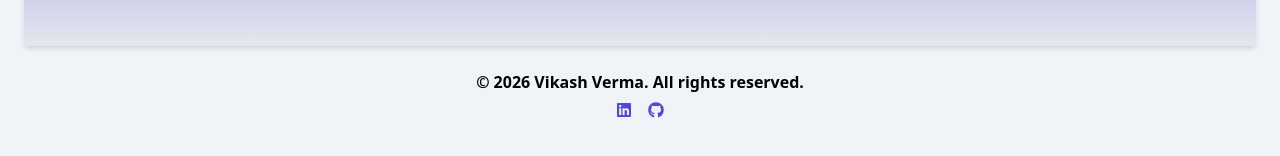
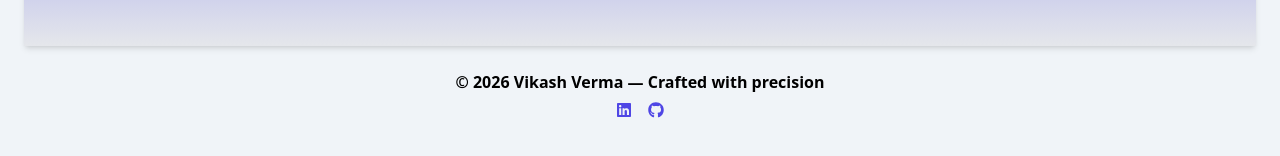
Before and after one commit to imvk01/My-Portfolio, a React (Vite) app: page / in a window 1280 px wide. Shown: the part 3041-3197 px from the top of the page. Built offline with nearby package versions, Linux system fonts and the light colour scheme.

Commit message:
little changes on home page

```diff
--- a/src/pages/About.jsx
+++ b/src/pages/About.jsx
@@ -297,7 +297,7 @@ export default function About() {
       {/* ===== FOOTER ===== */}
       <div className="py-6 px-4 sm:px-6 lg:px-12 bg-gray-200 dark:bg-gray-800 text-center">
         <p className="text-black dark:text-white font-semibold">
-          © 2026 Vikash Verma. All rights reserved.
+        © 2026 Vikash Verma — Crafted with precision
         </p>
         <div className="flex justify-center space-x-4 mt-2 text-indigo-600 dark:text-indigo-400">
           <a
--- a/src/pages/Contact.jsx
+++ b/src/pages/Contact.jsx
@@ -65,8 +65,8 @@ function Contact() {
       <section className="mt-24 px-6 lg:px-20 py-16 bg-gray-50 dark:bg-gray-900">
         {/* Heading */}
         <div className="text-center mb-16">
-          <h2 className="text-4xl font-extrabold text-gray-900 dark:text-white mb-4">
-            Let’s Work Together
+          <h2 className="text-4xl sm:text-5xl font-extrabold text-gray-900 dark:text-white mb-2">
+            Let’s <span className="text-indigo-600 dark:text-indigo-400">Work Together</span>
           </h2>
           <p className="text-gray-600 dark:text-gray-300 max-w-2xl mx-auto text-lg">
             I'm open to full-time roles, internships, and freelance
@@ -192,7 +192,7 @@ function Contact() {
       {/* ===== FOOTER ===== */}
       <div className="py-6 px-4 sm:px-6 lg:px-12 bg-gray-200 dark:bg-gray-800 text-center">
         <p className="text-black dark:text-white font-semibold">
-          © 2026 Vikash Verma. All rights reserved.
+        © 2026 Vikash Verma — Crafted with precision
         </p>
         <div className="flex justify-center space-x-4 mt-2 text-indigo-600 dark:text-indigo-400">
           <a
--- a/src/pages/Home.jsx
+++ b/src/pages/Home.jsx
@@ -346,7 +346,7 @@ export default function Home() {
           {/* ===== FOOTER ===== */}
           <div className="py-6 px-4 sm:px-6 lg:px-12  dark:bg-gray-900 text-center max-w-8xl mx-auto">
             <p className="text-black dark:text-white font-semibold">
-              © 2026 Vikash Verma. All rights reserved.
+            © 2026 Vikash Verma — Crafted with precision
             </p>
             <div className="flex justify-center space-x-4 mt-2 text-indigo-600 dark:text-indigo-400">
               <a
--- a/src/pages/Projects.jsx
+++ b/src/pages/Projects.jsx
@@ -198,7 +198,7 @@ export default function Projects() {
       {/* FOOTER */}
       <div className="py-6 px-4 sm:px-6 lg:px-12 bg-gray-200 dark:bg-gray-800 text-center">
         <p className="text-black dark:text-white font-semibold">
-          © 2026 Vikash Verma. All rights reserved.
+        © 2026 Vikash Verma — Crafted with precision
         </p>
         <div className="flex justify-center space-x-4 mt-2 text-indigo-600 dark:text-indigo-400">
           <a
--- a/src/pages/recommendation.jsx
+++ b/src/pages/recommendation.jsx
@@ -52,7 +52,7 @@ export default function Recommendations() {
       {/* ===== FOOTER ===== */}
       <div className="py-6 px-4 sm:px-6 lg:px-12 bg-gray-200 dark:bg-gray-800 text-center">
         <p className="text-black dark:text-white font-semibold">
-          © 2026 Vikash Verma. All rights reserved.
+        © 2026 Vikash Verma — Crafted with precision
         </p>
         <div className="flex justify-center space-x-4 mt-2 text-indigo-600 dark:text-indigo-400">
           <a
```
